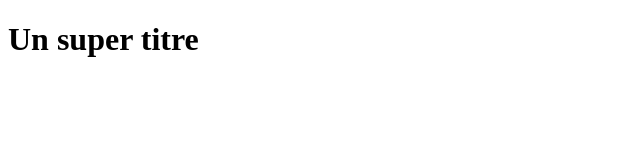
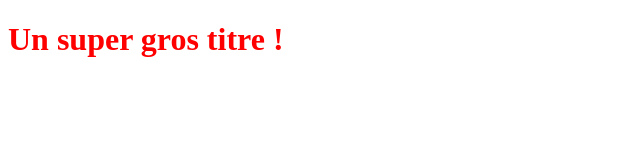
Before and after one commit to afraitaneayal/OpenClassroomProject, a plain HTML site: page Index.html in a window 1280 px wide. Shown: the whole page, without its empty margins (0-640 px from the left). Drawn offline with Linux system fonts and the light colour scheme.

Commit message:
Modification du titre h1

```diff
--- a/Index.html
+++ b/Index.html
@@ -3,8 +3,9 @@
 <head>
     <meta charset="UTF-8">
     <title>Document</title>
+    <link rel="stylesheet" href="styles.css">
 </head>
 <body>
-    <h1>Un super titre</h1>
+    <h1>Un super gros titre !</h1>
 </body>
 </html>
```
